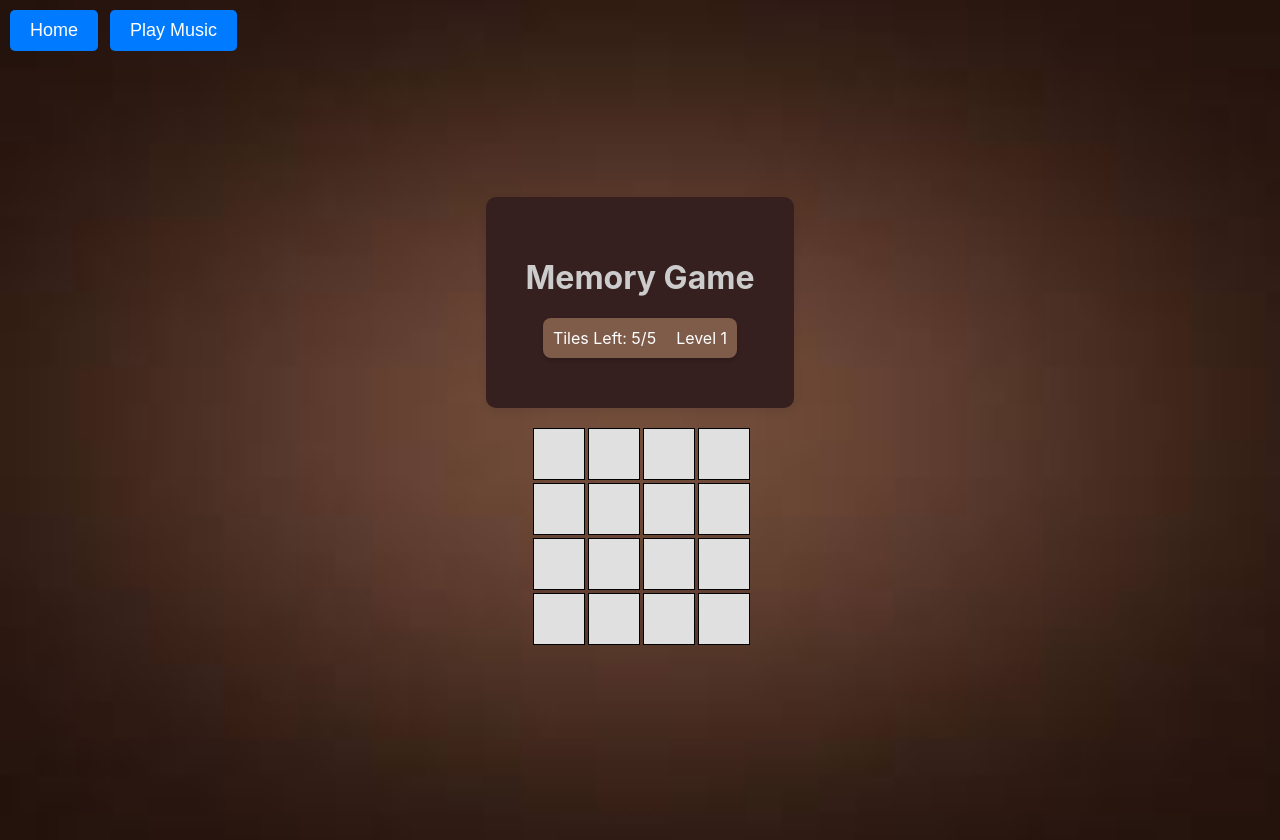
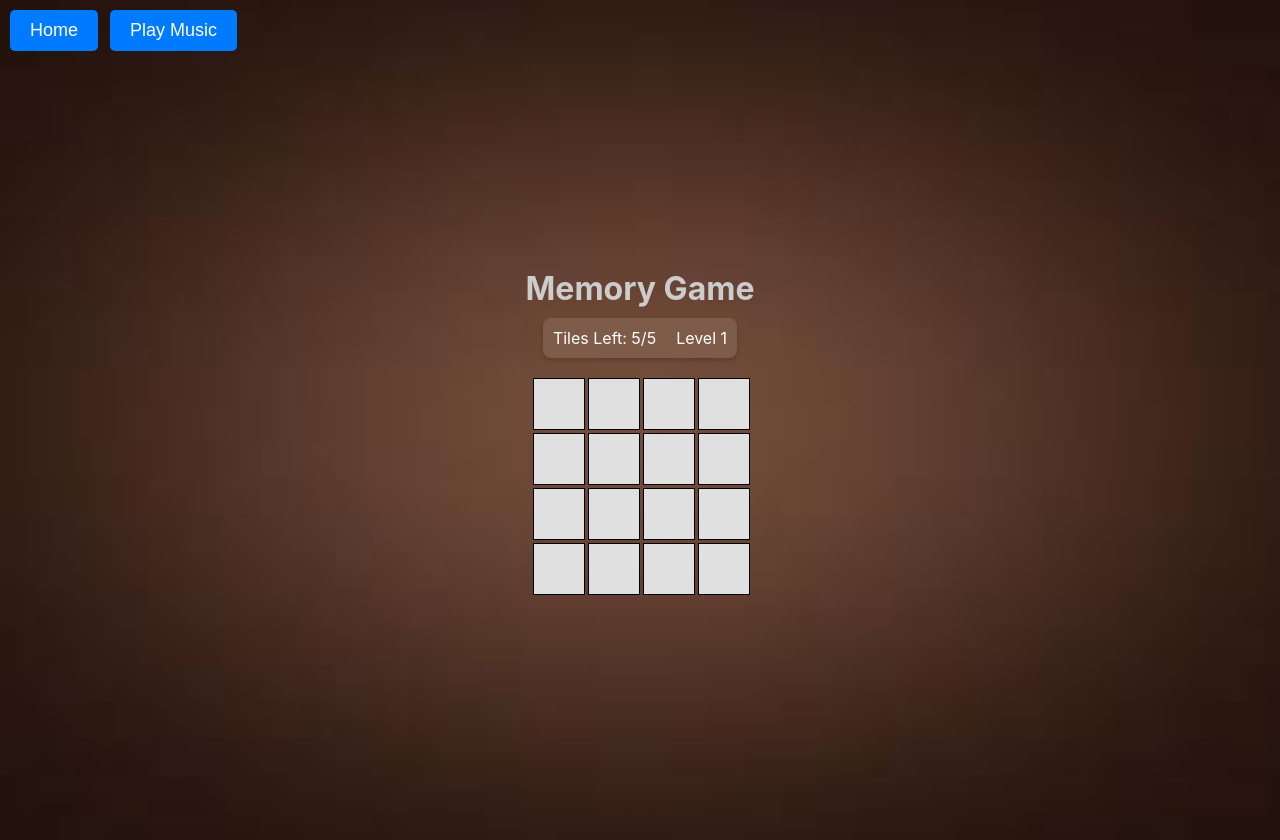
Before and after one commit to Vulcan-Fire/CS455_Assignment-1-copy2, a React (Create React App) app in the folder concentration_game/: page /game in a window 1280 px wide. Built offline with nearby package versions, Linux system fonts and the light colour scheme.

Commit message:
Update Game.css
Improved game css

```diff
--- a/concentration_game/src/components/Game.css
+++ b/concentration_game/src/components/Game.css
@@ -13,16 +13,24 @@
   align-items: center;
 }
 
-.GridContainer {
+.GameContainer {
+  display: flex;
+  flex-direction: column;
+  align-items: center;
   background-color: #361f1f;
   padding: 40px;
   border-radius: 10px;
   box-shadow: 0 4px 8px rgba(32, 28, 28, 0.1);
   margin-bottom: 20px;
-  position: relative;
+  padding-top: 5px;
+}
+
+.GridContainer {
+  width: 100%;
   display: flex;
   flex-direction: column;
   align-items: center;
+  padding: 0;
 }
 
 .grid {
@@ -43,10 +51,9 @@
   margin-bottom: 10px;
   border-radius: 8px;
   box-shadow: 0 2px 4px rgba(0, 0, 0, 0.2);
-  top: 10px;
-  right: 10px;
   display: flex;
   gap: 20px;
+  margin-bottom: 20px;
 }
 
 .info-item {
@@ -56,9 +63,11 @@
 
 .grid-heading {
   color: #ccc;
+  margin-bottom: 10px;
 }
 
-.play-again-button {
+.play-again-button,
+.retry-button {
   margin-top: 20px;
   padding: 10px 20px;
   font-size: 1.2em;
@@ -70,12 +79,14 @@
   transition: background-color 0.3s ease, transform 0.2s ease;
 }
 
-.play-again-button:hover {
+.play-again-button:hover,
+.retry-button:hover {
   background-color: #45a049;
   transform: scale(1.05);
 }
 
-.play-again-button:active {
+.play-again-button:active,
+.retry-button:active {
   background-color: #388e3c;
   transform: scale(1);
 }
```
